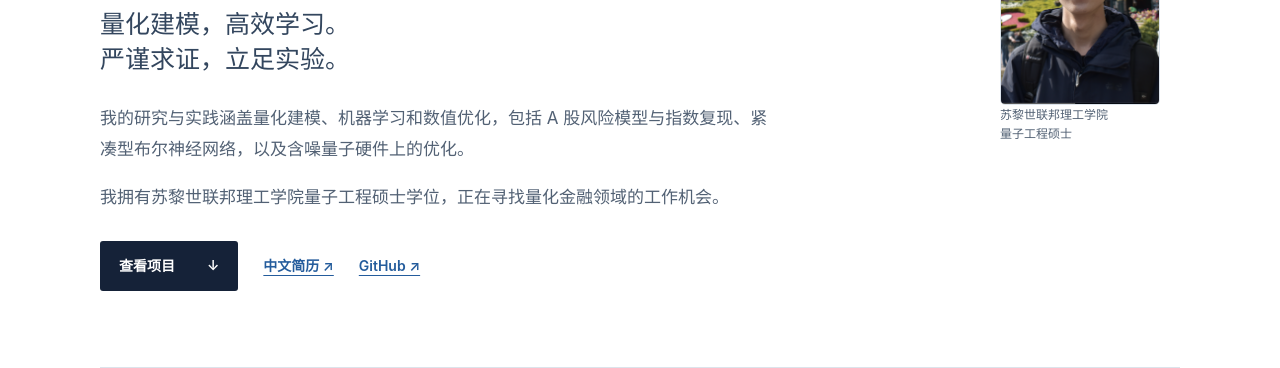
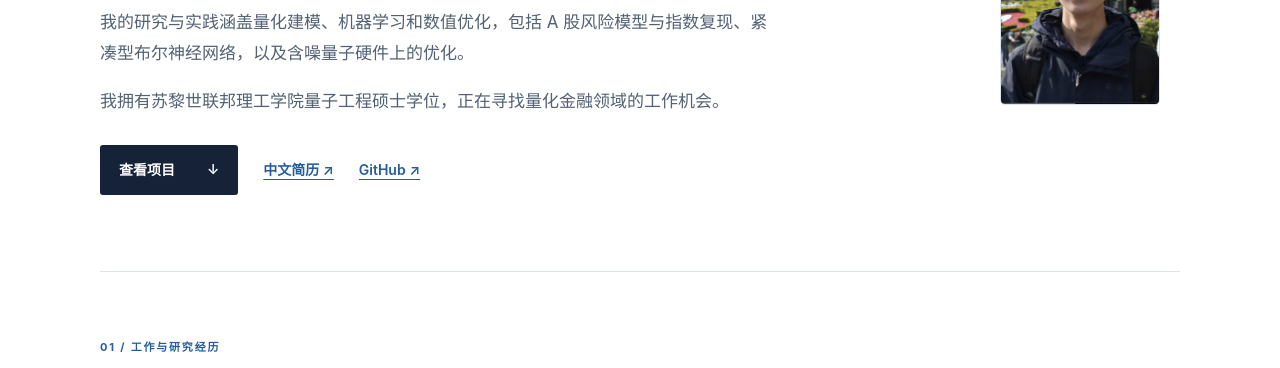
Before and after one commit to ShengpuWang1/shengpuwang1.github.io, a plain HTML site: page zh.html in a window 1280 px wide. Shown: the part 272-640 px from the top of the page. Drawn offline with Linux system fonts and the light colour scheme.

Commit message:
Remove hero tagline and portrait caption

```diff
--- a/zh.html
+++ b/zh.html
@@ -2,7 +2,7 @@
 <header class="header">
 <nav class="wrap navigation" aria-label="主导航"><a class="brand" href="#about">王圣朴<span class="brand-dot">.</span></a><div class="nav-links"><a href="#experience">经历</a><a href="#projects">项目</a><a href="#education">教育</a><a href="#contact">联系</a><a href="shengpu-wang-cv-zh.pdf">简历 <span class="muted">↗</span></a><a class="language-switch" href="index.html" lang="en" hreflang="en" aria-label="Switch to English">English</a></div></nav></header>
 <main id="main" class="wrap">
-<section class="hero" id="about"><div><p class="eyebrow">量化研究与科学计算</p><h1>王圣朴 <span lang="en" class="chinese">Shengpu Wang</span></h1><p class="hero-subtitle">量化建模，高效学习。<br>严谨求证，立足实验。</p><p class="intro">我的研究与实践涵盖量化建模、机器学习和数值优化，包括 A 股风险模型与指数复现、紧凑型布尔神经网络，以及含噪量子硬件上的优化。</p><p class="intro">我拥有苏黎世联邦理工学院量子工程硕士学位，正在寻找量化金融领域的工作机会。</p><div class="actions"><a class="button" href="#projects">查看项目 <span aria-hidden="true">↓</span></a><a href="shengpu-wang-cv-zh.pdf">中文简历 ↗</a><a href="https://github.com/ShengpuWang1">GitHub ↗</a></div></div><aside class="portrait"><img src="shengpu-wang.png" width="160" height="200" alt="王圣朴"><p>苏黎世联邦理工学院<br>量子工程硕士</p></aside>
+<section class="hero" id="about"><div><p class="eyebrow">量化研究与科学计算</p><h1>王圣朴 <span lang="en" class="chinese">Shengpu Wang</span></h1><p class="intro">我的研究与实践涵盖量化建模、机器学习和数值优化，包括 A 股风险模型与指数复现、紧凑型布尔神经网络，以及含噪量子硬件上的优化。</p><p class="intro">我拥有苏黎世联邦理工学院量子工程硕士学位，正在寻找量化金融领域的工作机会。</p><div class="actions"><a class="button" href="#projects">查看项目 <span aria-hidden="true">↓</span></a><a href="shengpu-wang-cv-zh.pdf">中文简历 ↗</a><a href="https://github.com/ShengpuWang1">GitHub ↗</a></div></div><aside class="portrait"><img src="shengpu-wang.png" width="160" height="200" alt="王圣朴"></aside>
 </section>
 
 <section id="experience" class="major"><div class="section-heading"><p class="eyebrow">01 / 工作与研究经历</p><h2>从研究到实践</h2></div>
```
Also changed, not shown: index.html (+1 -1 lines).
